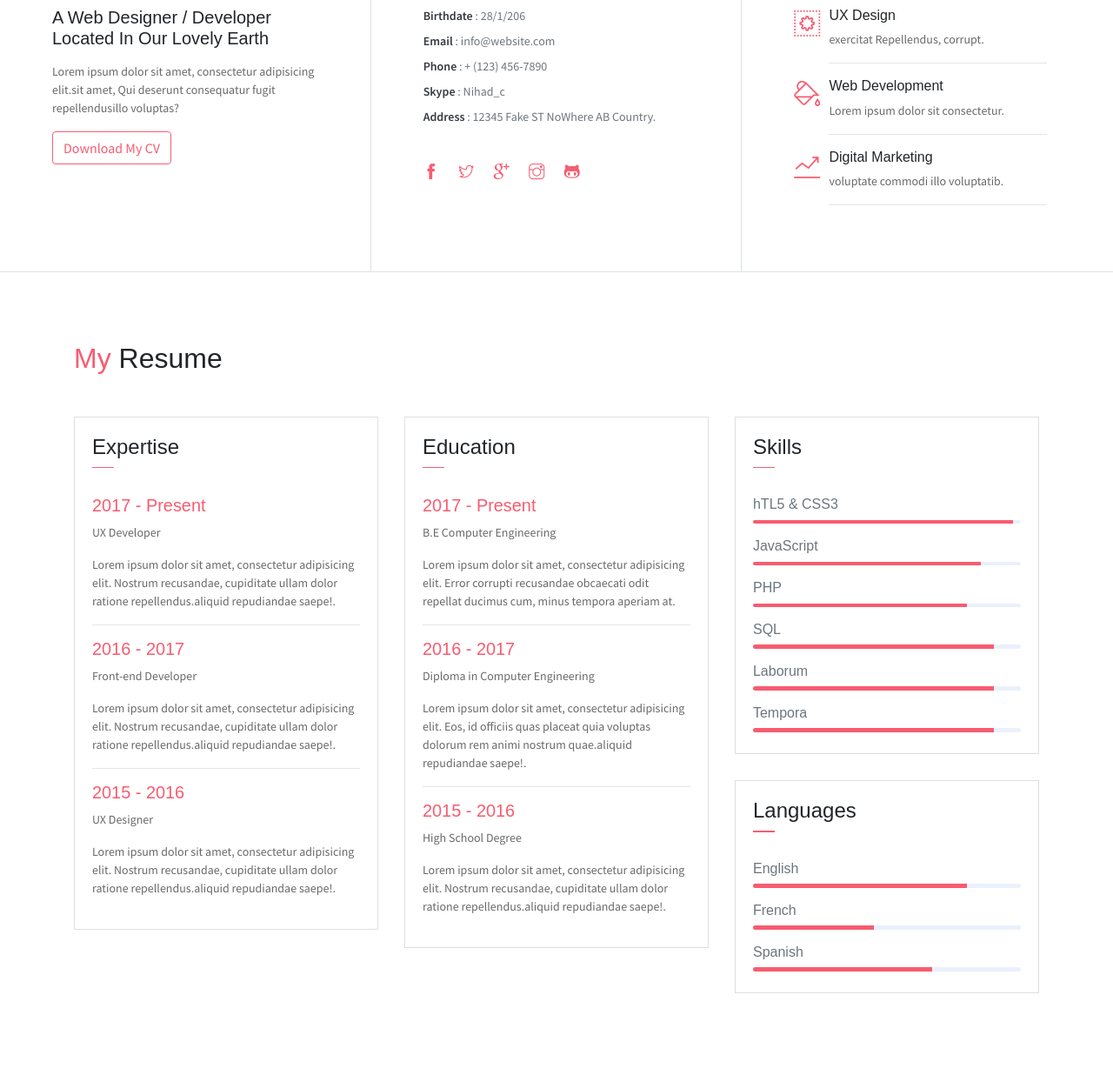
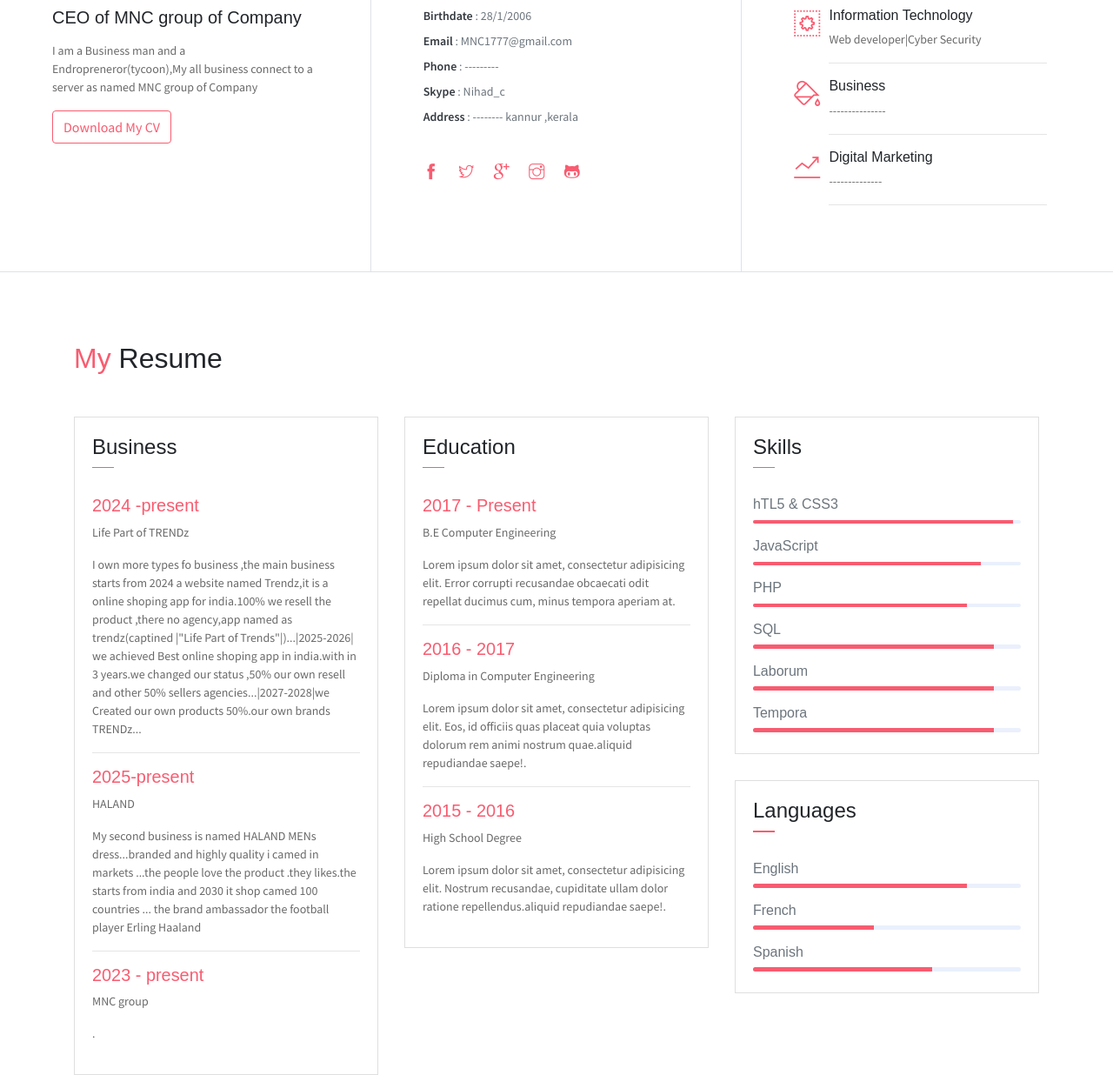
Before and after one commit to mnihadc/My-Website, a website: page index.html in a window 1280 px wide. Shown: the part 860-2096 px from the top of the page at 87% size. Drawn offline with Linux system fonts and the light colour scheme; some packages are replaced by stand-ins of ours; some icons are missing.

Commit message:
first commit

```diff
--- a/index.html
+++ b/index.html
@@ -25,7 +25,7 @@
             <div class="header-content">
                 <h4 class="header-subtitle" >Hello, I am</h4>
                 <h3 class="display-4">Muhammed Nihad.C</h3>
-                <h6 class="header-mono" >Full Stack | Developer</h6>
+                <h6 class="header-mono" >CEO of MNC group of company | Web Developer & Cyber Security</h6>
                 <button class="btn btn-primary btn-rounded"><i class="ti-printer pr-2"></i>Print Resume</button>
             </div>
         </div>
@@ -51,7 +51,7 @@
                     <img src="assets/imgs/avatar.jpg" alt="" class="brand-img">
                     <li class="brand-txt">
                         <h5 class="brand-title">Muhammed Nihad.C</h5>
-                        <div class="brand-subtitle">Full Stack | Developer</div>
+                        <div class="brand-subtitle">CEO of MNC group of Company</div>
                     </li>
                 </ul>
                 <ul class="navbar-nav ml-auto">
@@ -73,19 +73,19 @@
             <div class="col-lg-4 about-card">
                 <h3 class="font-weight-light">Who am I ?</h3>
                 <span class="line mb-5"></span>
-                <h5 class="mb-3">A Web Designer / Developer Located In Our Lovely Earth</h5>
-                <p class="mt-20">Lorem ipsum dolor sit amet, consectetur adipisicing elit.sit amet, Qui deserunt consequatur fugit repellendusillo voluptas?</p>
+                <h5 class="mb-3">CEO of MNC group of Company</h5>
+                <p class="mt-20">I am a Business man and a Endropreneror(tycoon),My all business connect to a server as named MNC group of Company</p>
                 <button class="btn btn-outline-danger"><i class="icon-down-circled2 "></i>Download My CV</button>
             </div>
             <div class="col-lg-4 about-card">
                 <h3 class="font-weight-light">Personal Info</h3>
                 <span class="line mb-5"></span>
                 <ul class="mt40 info list-unstyled">
-                    <li><span>Birthdate</span> : 28/1/206</li>
-                    <li><span>Email</span> : info@website.com</li>
-                    <li><span>Phone</span> : + (123) 456-7890</li>
+                    <li><span>Birthdate</span> : 28/1/2006</li>
+                    <li><span>Email</span> : MNC1777@gmail.com</li>
+                    <li><span>Phone</span> :  ---------</li>
                     <li><span>Skype</span> : Nihad_c </li>
-                    <li><span>Address</span> :  12345 Fake ST NoWhere AB Country.</li>
+                    <li><span>Address</span> : -------- kannur ,kerala</li>
                 </ul>
                 <ul class="social-icons pt-3">
                     <li class="social-item"><a class="social-link" href="#"><i class="ti-facebook" aria-hidden="true"></i></a></li>
@@ -101,16 +101,16 @@
                 <div class="row">
                     <div class="col-1 text-danger pt-1"><i class="ti-widget icon-lg"></i></div>
                     <div class="col-10 ml-auto mr-3">
-                        <h6>UX Design</h6>
-                        <p class="subtitle"> exercitat Repellendus,  corrupt.</p>
+                        <h6>Information Technology</h6>
+                        <p class="subtitle">Web developer|Cyber Security</p>
                         <hr>
                     </div>
                 </div>
                 <div class="row">
                     <div class="col-1 text-danger pt-1"><i class="ti-paint-bucket icon-lg"></i></div>
                     <div class="col-10 ml-auto mr-3">
-                        <h6>Web Development</h6>
-                        <p class="subtitle">Lorem ipsum dolor sit consectetur.</p>
+                        <h6>Business</h6>
+                        <p class="subtitle">---------------</p>
                         <hr>
                     </div>
                 </div>
@@ -118,7 +118,7 @@
                     <div class="col-1 text-danger pt-1"><i class="ti-stats-up icon-lg"></i></div>
                     <div class="col-10 ml-auto mr-3">
                         <h6>Digital Marketing</h6>
-                        <p class="subtitle">voluptate commodi illo voluptatib.</p>
+                        <p class="subtitle">--------------</p>
                         <hr>
                     </div>
                 </div>
@@ -135,22 +135,22 @@
                     <div class="card">
                        <div class="card-header">
                             <div class="mt-2">
-                                <h4>Expertise</h4>
+                                <h4>Business</h4>
                                 <span class="line"></span>
                             </div>
                         </div>
                         <div class="card-body">
-                            <h6 class="title text-danger">2017 - Present</h6>
-                            <P>UX Developer</P>
-                            <P class="subtitle">Lorem ipsum dolor sit amet, consectetur adipisicing elit. Nostrum recusandae, cupiditate ullam dolor ratione repellendus.aliquid repudiandae saepe!.</P>
+                            <h6 class="title text-danger">2024 -present </h6>
+                            <P>Life Part of TRENDz</P>
+                            <P class="subtitle">I own more types fo business ,the main business starts from 2024 a website named Trendz,it is a online shoping app for india.100%  we resell the product ,there no agency,app named as trendz(captined |"Life Part of Trends"|)...|2025-2026| we achieved Best online shoping app in india.with in 3 years.we changed our status ,50% our own resell and other 50% sellers agencies...|2027-2028|we Created our own products 50%.our own brands TRENDz...</P>
                             <hr>
-                            <h6 class="title text-danger">2016 - 2017</h6>
-                            <P>Front-end Developer</P>
-                            <P class="subtitle">Lorem ipsum dolor sit amet, consectetur adipisicing elit. Nostrum recusandae, cupiditate ullam dolor ratione repellendus.aliquid repudiandae saepe!.</P>
+                            <h6 class="title text-danger">2025-present</h6>
+                            <P>HALAND</P>
+                            <P class="subtitle">My second business is named HALAND MENs dress...branded and highly quality i camed in markets ...the people love the product .they likes.the starts from india and 2030 it shop camed 100 countries ... the brand ambassador the football player Erling Haaland</P>
                             <hr>
-                            <h6 class="title text-danger">2015 - 2016</h6>
-                            <P>UX Designer</P>
-                            <P class="subtitle">Lorem ipsum dolor sit amet, consectetur adipisicing elit. Nostrum recusandae, cupiditate ullam dolor ratione repellendus.aliquid repudiandae saepe!.</P>
+                            <h6 class="title text-danger">2023 - present</h6>
+                            <P>MNC group</P>
+                            <P class="subtitle">.</P>
                         </div>
                     </div>
                 </div>
```
